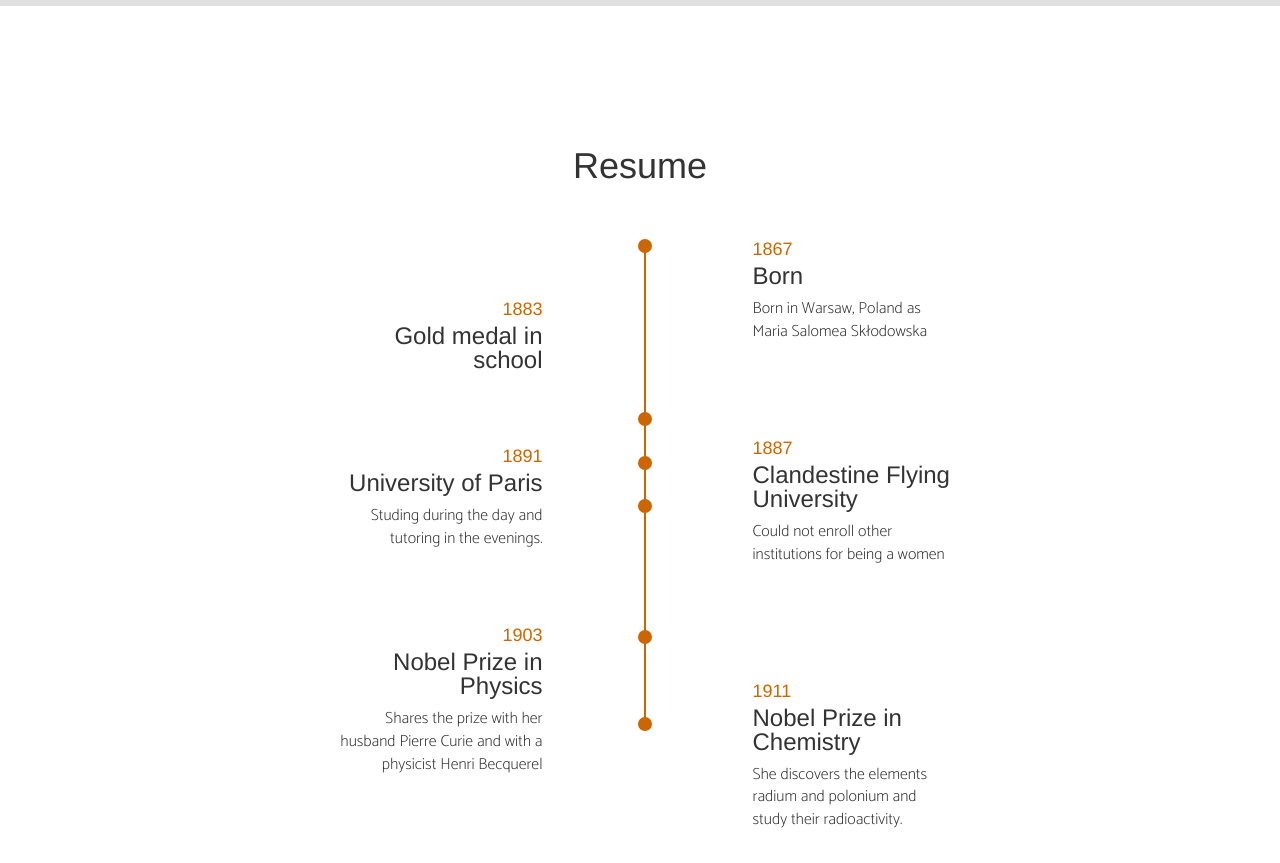
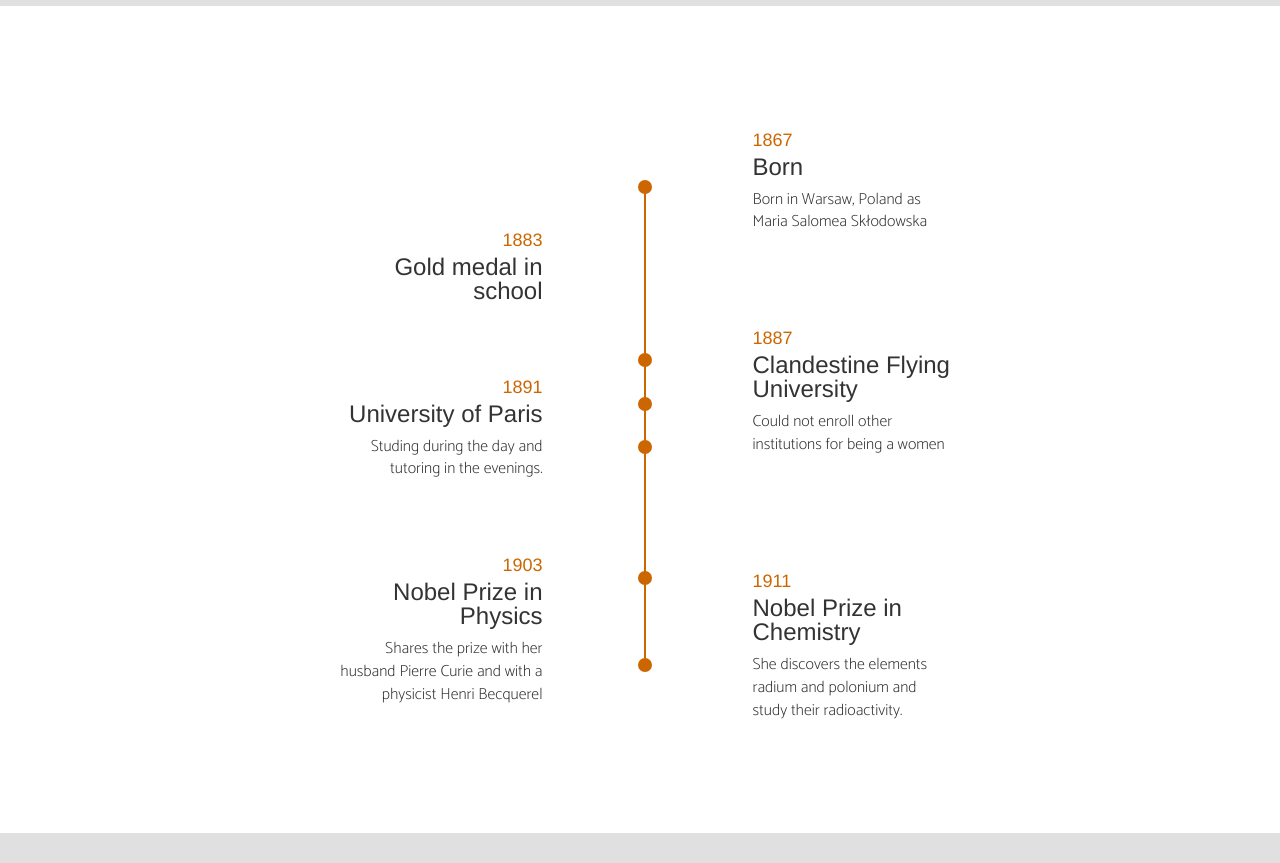
Before and after one commit to hedonazur/marie_curie_porfolio, a plain HTML site: page index.html in a window 1280 px wide. Shown: the part 760-1623 px from the top of the page. Drawn offline with Linux system fonts and the light colour scheme; files whose address does not match are found by name; a web font is replaced by a local one.

Commit message:
quite title RESUME

```diff
--- a/css/marie_portfolio.css
+++ b/css/marie_portfolio.css
@@ -88,6 +88,7 @@ article {
 }
 #timeline1 {
     margin: auto;
+    padding-top: 50px;
 }
 .left-boxes {
     text-align: right;
--- a/index.html
+++ b/index.html
@@ -73,11 +73,10 @@
 </article>
 <article id="resume">
   <div class="container">
-    <h1 class="text-center">Resume</h2>
-    <br><br>
+
     <div class="row">
       <div class="col-sm-offset-2 col-sm-3 left-boxes">
-      <br><br><br>
+      <br><br><br><br><br>
         <div class="box">
             <h4>1883</h4>
   	        <h3>Gold medal in school</h3>
```
